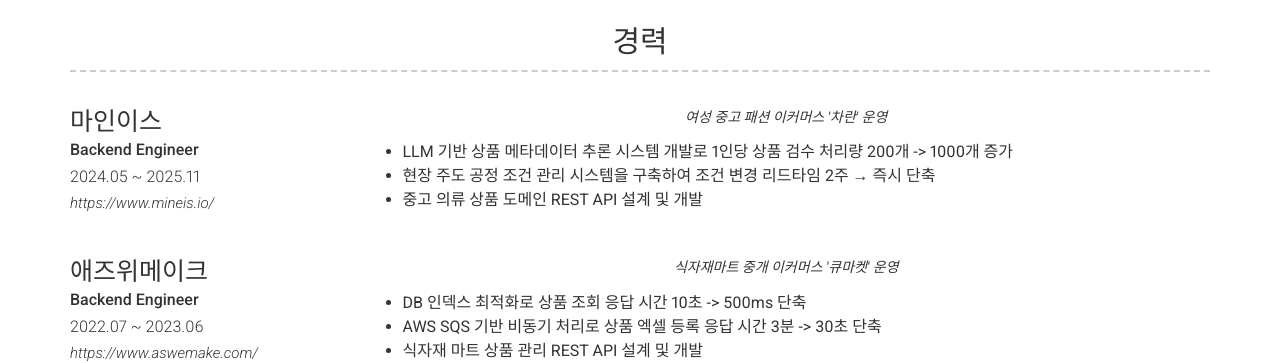
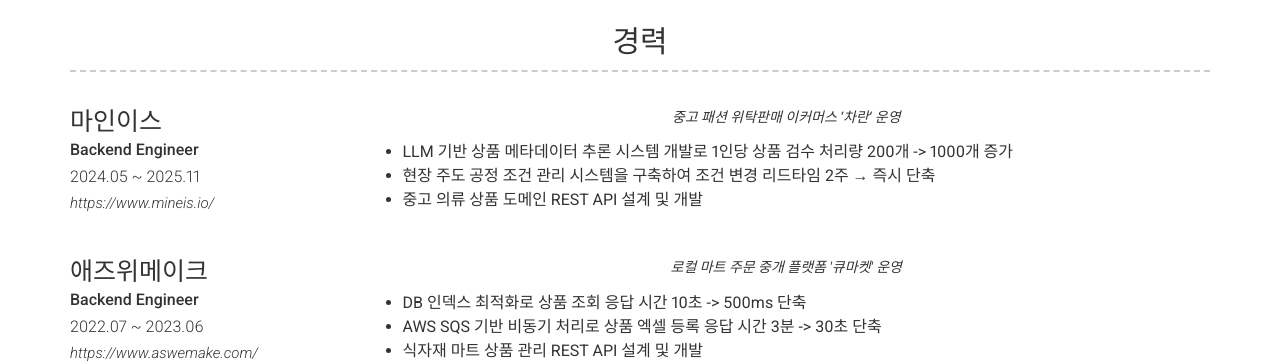
Before and after one commit to toongri/toongri.github.io, a Jekyll site: the page built from index.md, in a window 1280 px wide and 900 px high, scrolled down 688 px. Shown: the part 151-514 px from the top of the window. Built offline with Jekyll 4.4.1, drawn with Linux system fonts in a browser that asks for light colours; nearby versions of some CDN libraries.

Commit message:
Update `_config.yml`: refine project descriptions in "경력" section for improved clarity

```diff
--- a/_config.yml
+++ b/_config.yml
@@ -52,7 +52,7 @@ content:
         sub_title: Backend Engineer
         caption: 2024.05 ~ 2025.11
         quote: >
-          여성 중고 패션 이커머스 '차란' 운영
+          중고 패션 위탁판매 이커머스 ‘차란‘ 운영
         description: |
           - LLM 기반 상품 메타데이터 추론 시스템 개발로 1인당 상품 검수 처리량 200개 -> 1000개 증가
           - 현장 주도 공정 조건 관리 시스템을 구축하여 조건 변경 리드타임 2주 → 즉시 단축
@@ -63,7 +63,7 @@ content:
         sub_title: Backend Engineer
         caption: 2022.07 ~ 2023.06
         quote: >
-          식자재마트 중개 이커머스 '큐마켓' 운영
+          로컬 마트 주문 중개 플랫폼 '큐마켓' 운영
         description: |
           - DB 인덱스 최적화로 상품 조회 응답 시간 10초 -> 500ms 단축
           - AWS SQS 기반 비동기 처리로 상품 엑셀 등록 응답 시간 3분 -> 30초 단축
```
